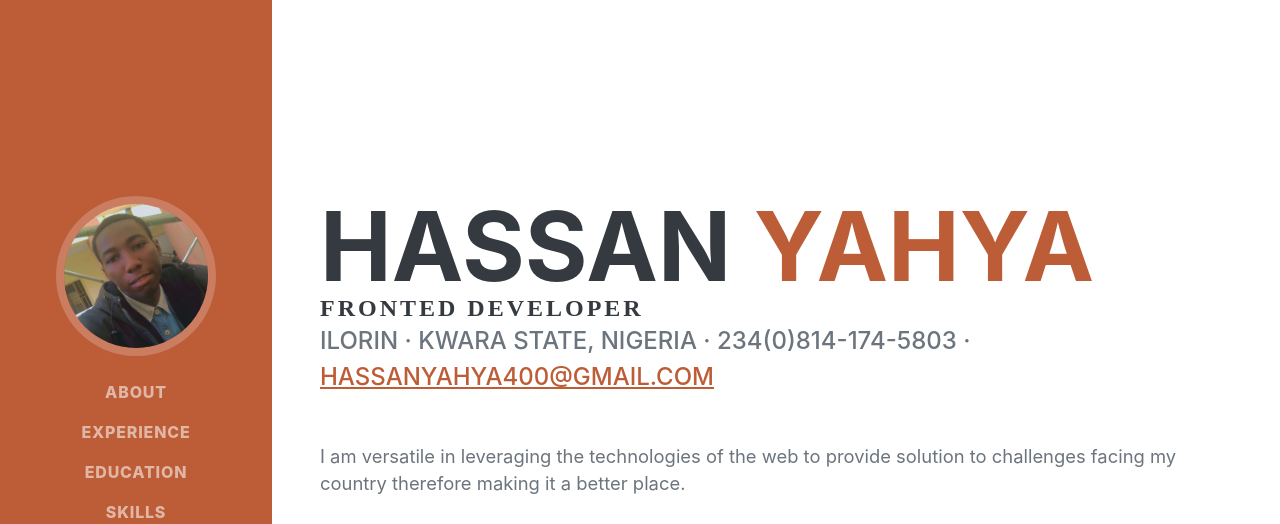
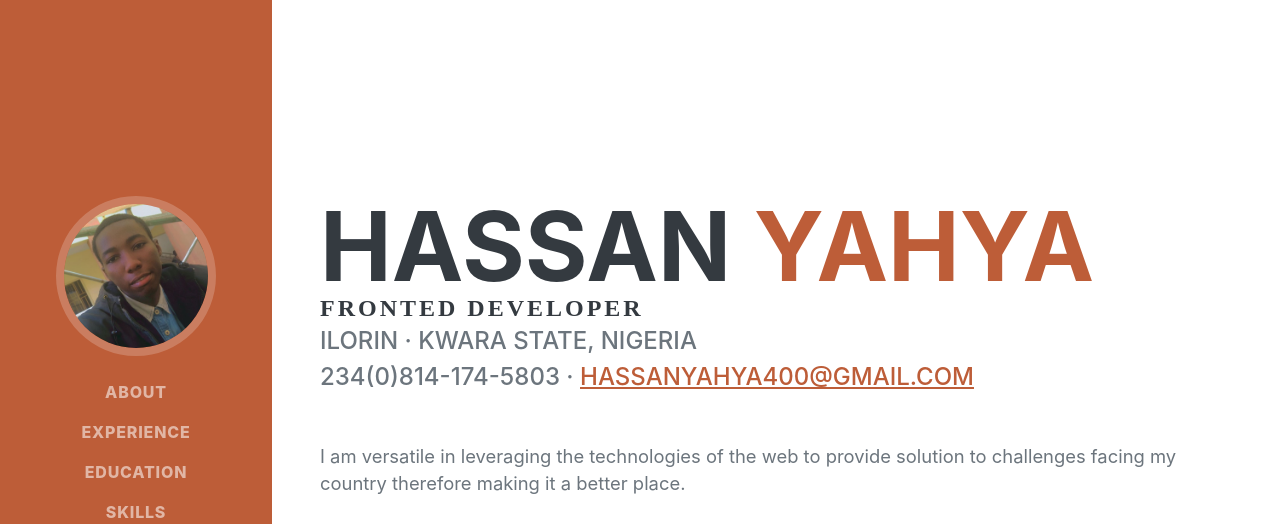
Before and after one commit to dmdhassan/zuri-resume, a plain HTML site: page index.html in a window 1280 px wide. Shown: the top 524 px of the page. Drawn offline with nearby package versions, Linux system fonts and the light colour scheme; a web font is replaced by a local one.

Commit message:
Update index.html

```diff
--- a/index.html
+++ b/index.html
@@ -48,7 +48,7 @@
                         <span class="title">Fronted Developer</span>
                     </h4>
                     <div class="subheading mb-5">
-                        Ilorin · Kwara State, Nigeria · 234(0)814-174-5803 ·
+                        Ilorin · Kwara State, Nigeria <br/> 234(0)814-174-5803 ·
                         <a href="mailto:hassanyahya400@gmail.com">hassanyahya400@gmail.com</a>
                     </div>
                     <p class="lead mb-5">I am versatile in leveraging the technologies of the web to provide solution to challenges facing my country therefore making it a better place.</p>
```
